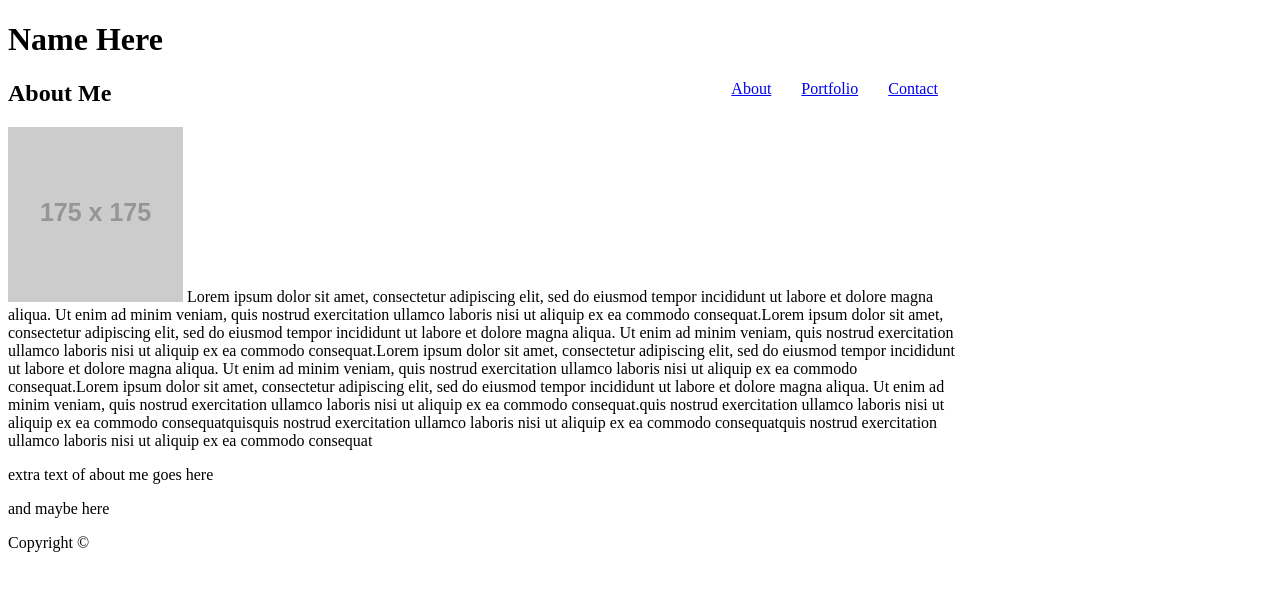
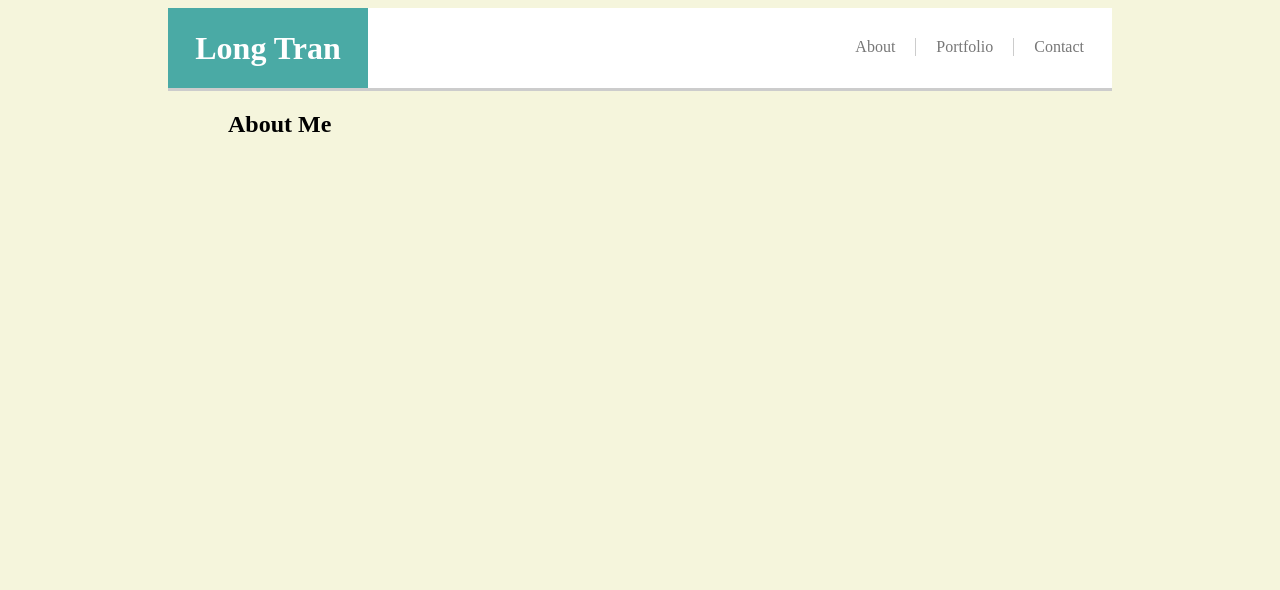
Before and after one commit to longtran1992/Basic-Portfolio, a plain HTML site: page index.html in a window 1280 px wide. Drawn offline with Linux system fonts and the light colour scheme; placeholder pictures from the web are drawn by us.

Commit message:
Made the header

```diff
--- a/assets/css/style.css
+++ b/assets/css/style.css
@@ -1,21 +1,49 @@
-ul {
-    list-style-type: none;
-    margin: 0;
-    padding: 0;
-}
-li {
-    float: right;
-}
-li a {
-    display: block;
-    text-align: center;
-    padding-right: 30px;
+      #wrapper {
+        border-bottom: 3px solid #cccccc;
+        margin: 0;
+        width: 100%;
+        margin: 0 auto 0 auto;
+        }
+
+      #header {
+        overflow: hidden;
+        background-color: #ffffff;
+        }
+
+      #header h1 {
+        float: left;
+        background-color: #4aaaa5;
+        margin-bottom: 0;
+        margin-top: 0;
+        text-align: center;
+        line-height: 80px;
+        color: white
+        }
+
+      #header ul {
+        padding: 0;
+        text-align: right;
+        }
+
+      #header li {
+        border-right: 1px solid #cccccc;
+        display: inline-block;
+        margin: 1em .5em;
+        text-align: left;
+        padding-right: 20px;
+        margin-top: 14px;
+        }
+        a {
+            text-decoration: none;
+            color: #777777;
+        }
+h2 {
+    margin-left: 60px
 }
 body {
-    width: 960px;
-    height: 75px;
+background-color: beige
 }
-header {
-    display: block;
-    background: #ffffff;
+html {
+ max-width: 960px;
+ margin: auto;
 }
--- a/index.html
+++ b/index.html
@@ -2,26 +2,26 @@
 <html lang="en">
 <head>
     <title>Document</title>
-
-<link rel="stylesheet" href="assets/css/style.css">
+    <link rel="stylesheet" href="assets/css/style.css">
 </head>
 <body>
-    <header>
-        <ul>
-            <h1>Name Here</h1>
-            <li><a href="#Contact">Contact</a></li>
-            <li><a href="#Portfolio">Portfolio</a></li>
-            <li><a href="#about">About</a></li>
-        </ul>
-    </header>
-<div>
-        <p><h2 id="me">About Me</h2></p>
-    <p id="openning">
-    <img id="pic"src="https://dummyimage.com/175x175/000000/fff.jpg" alt="">
-        Lorem ipsum dolor sit amet, consectetur adipiscing elit, sed do eiusmod tempor incididunt ut labore et dolore magna aliqua. Ut enim ad minim veniam, quis nostrud exercitation ullamco laboris nisi ut aliquip ex ea commodo consequat.Lorem ipsum dolor sit amet, consectetur adipiscing elit, sed do eiusmod tempor incididunt ut labore et dolore magna aliqua. Ut enim ad minim veniam, quis nostrud exercitation ullamco laboris nisi ut aliquip ex ea commodo consequat.Lorem ipsum dolor sit amet, consectetur adipiscing elit, sed do eiusmod tempor incididunt ut labore et dolore magna aliqua. Ut enim ad minim veniam, quis nostrud exercitation ullamco laboris nisi ut aliquip ex ea commodo consequat.Lorem ipsum dolor sit amet, consectetur adipiscing elit, sed do eiusmod tempor incididunt ut labore et dolore magna aliqua. Ut enim ad minim veniam, quis nostrud exercitation ullamco laboris nisi ut aliquip ex ea commodo consequat.quis nostrud exercitation ullamco laboris nisi ut aliquip ex ea commodo consequatquisquis nostrud exercitation ullamco laboris nisi ut aliquip ex ea commodo consequatquis nostrud exercitation ullamco laboris nisi ut aliquip ex ea commodo consequat
-    </p>
-    <p id="extra1">extra text of about me goes here</p>
-    <p id="extra2">and maybe here</p></div>
-<div id="footer">Copyright &copy;</div>
+        <div id="wrapper">
+                <div id="header">
+              <h1 style="height: 80px; width: 200px">Long Tran</h1>
+
+              <ul>
+                <li><a href="#">About</a></li>
+
+                <li><a href="#">Portfolio</a></li>
+
+                <li style="border-right: none"><a href="#">Contact</a></li>
+              </ul>
+                </div>
+              </div>
+        <div id="container">
+            <div id="me">
+                <h2 style="height: 60px; width: 960px">About Me</h2>
+            </div>
+        </div>
 </body>
 </html>
```
